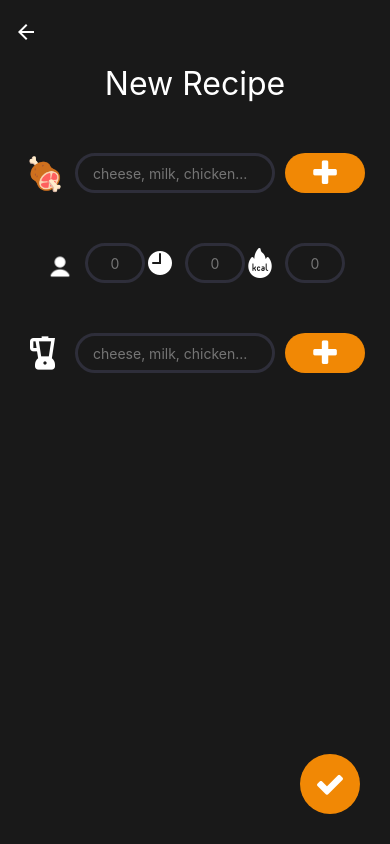
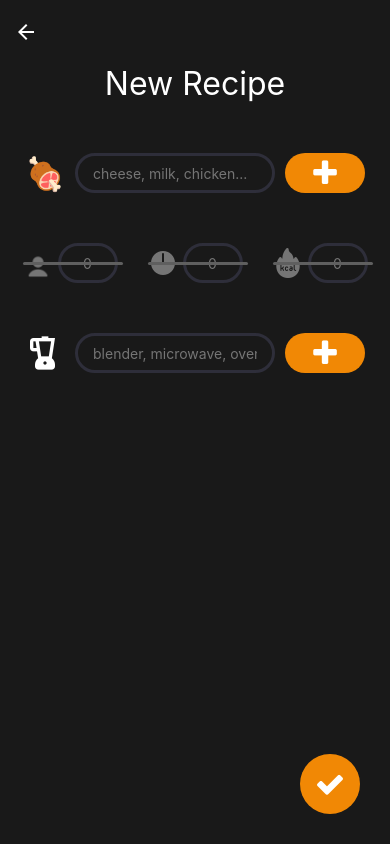
Before and after one commit to cDreyer00/ai-recipes-frontend, a React Native app: screen /recipe in a window 390 px wide. Built offline with nearby package versions, Linux system fonts and the light colour scheme.

Commit message:
enabling and disabling value inputs from recipe request screen

```diff
--- a/src/components/inputs/valueInput.tsx
+++ b/src/components/inputs/valueInput.tsx
@@ -5,6 +5,8 @@ import {
     StyleSheet,
     TextInput,
     Image,
+    Button,
+    Pressable
 } from "react-native";
 import { FontAwesome, Ionicons } from "@expo/vector-icons";
 
@@ -15,38 +17,61 @@ type ValueInputProps = {
 type IconType = 'kcal' | 'clock' | 'person'
 
 export default function ValueInput({ iconType }: ValueInputProps) {
-    const icon = iconType === 'kcal' ?
-    <Image source={require('../../../assets/images/icons/kcal-white.png')} style={{ width: 30, height: 30 }} /> :
-    iconType === 'clock' ?
-    <Image source={require('../../../assets/images/icons/clock-white.png')} style={{ width: 30, height: 30 }} /> :
-    iconType === 'person' ?
-    <Image source={require('../../../assets/images/icons/person-white.png')} style={{ width: 30, height: 30 }} /> : null
+    const [enabled, setEnabled] = useState(false);
+
+    const styles = baseStyles(enabled);
+
+    const icon = (iconType: IconType) => {
+        switch (iconType) {
+            case 'kcal':
+                return require('../../../assets/images/icons/kcal-white.png')
+            case 'clock':
+                return require('../../../assets/images/icons/clock-white.png')
+            case 'person':
+                return require('../../../assets/images/icons/person-white.png')
+            default:
+                return null
+        }
+    }
+
+    function handlePointerDown() {
+        setEnabled(!enabled);
+    }
 
     return (
+        <>
+            <Pressable onPress={handlePointerDown}>
                 <View style={styles.container}>
-            {icon}
+
+                    <Image source={icon(iconType)} style={styles.icon} />
+
                     <TextInput
                         style={styles.input}
                         placeholder="0"
-                placeholderTextColor="rgba(255,255,255, 0.4)"
+                        placeholderTextColor="rgba(255, 255, 255, 0.4)"
                         keyboardType="numeric"
+                        editable={enabled}
                     />
+
+                    {!enabled ? <View style={styles.disabledLine} /> : null}
                 </View>
+            </Pressable>
+        </>
     )
 }
 
-const styles = StyleSheet.create({
+const baseStyles = (enabled: Boolean) => StyleSheet.create({
     container: {
         flexDirection: 'row',
-        justifyContent: 'center',
+        justifyContent: 'flex-start',
         alignItems: 'center',
-        width: 100,
+        maxWidth: 120,
     },
     input: {
         fontSize: 14,
 
         minWidth: 40,
-        maxWidth: 80,
+        maxWidth: 60,
         height: 40,
 
         borderWidth: 3,
@@ -56,7 +81,21 @@ const styles = StyleSheet.create({
         borderColor: '#2E2E3A',
 
         textAlign: 'center',
-        marginLeft: 10,
+        marginLeft: 5,
         paddingHorizontal: 10,
+    },
+    disabledLine: {
+        width: 100,
+        height: 3,
+        backgroundColor: '#5F5F5F',
+        marginRight: 5,
+        borderRadius: 50,
+        position: 'absolute',
+        zIndex: 1,
+    },
+    icon: {
+        width: 30,
+        height: 30,
+        tintColor: enabled ? 'rgba(255, 255, 255, 1)' : 'rgba(255, 255, 255, 0.4)'
     }
 })
--- a/src/pages/new_recipe/index.tsx
+++ b/src/pages/new_recipe/index.tsx
@@ -25,7 +25,7 @@ export default function Recipe() {
             </View>
 
             <View style={styles.inputParent}>
-                <BaseInput useExpoIcons={true} icon="blender" placeholder="cheese, milk, chicken..." />
+                <BaseInput useExpoIcons={true} icon="blender" placeholder="blender, microwave, oven..." />
             </View>
 
             <ConfirmButton iconName="check" handleTouch={() => { }} />
@@ -48,8 +48,10 @@ const styles = StyleSheet.create({
         marginBottom: 50,
     },
     rowInputValues:{
+        flexDirection: 'row',
         justifyContent: 'center',
-        flexDirection: 'row',
+        alignItems: 'center',
         marginBottom: 50,
+        gap: 30,
     }
 })
```
Lines whose indentation alone changed are shown as unchanged.
